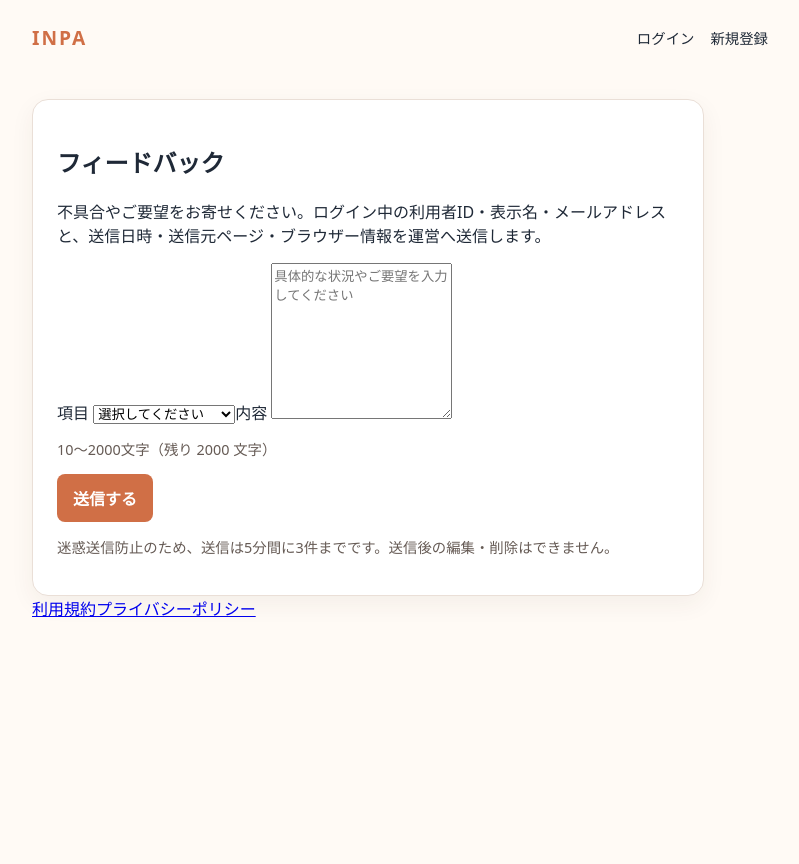
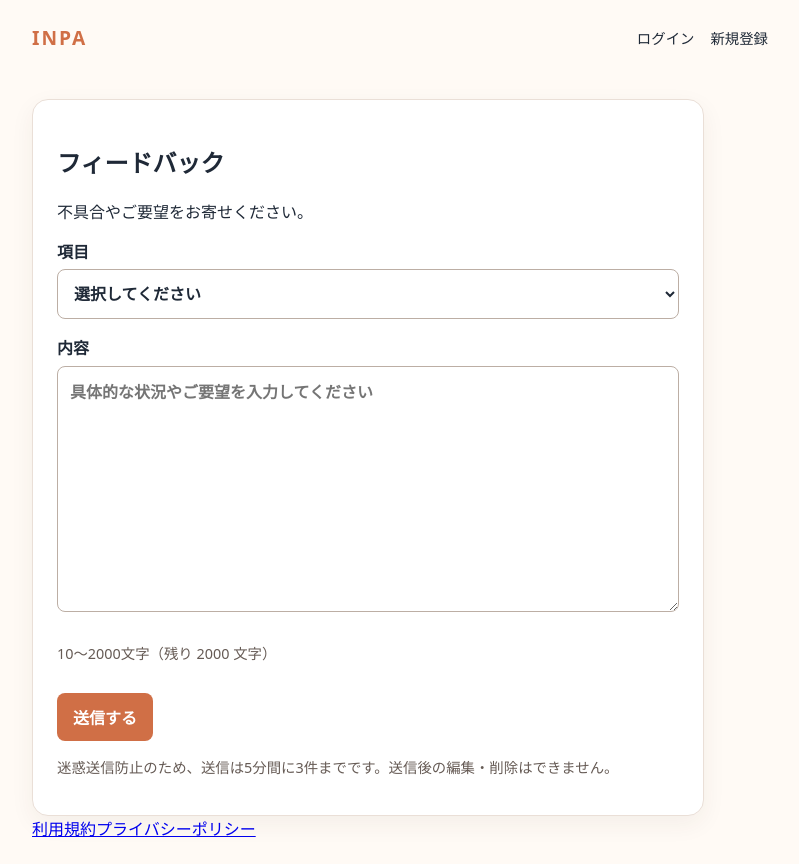
Before and after one commit to iorin0624/MFU, a Vue app in the folder inpa/frontend/: page /feedback in a window 1280 px wide. Shown: the whole page, without its empty margins (240-1039 px from the left). Before the commit the page ends 800 px from the top, so only its background shows below. Built offline with nearby package versions, Linux system fonts and the light colour scheme; no server answers.

Commit message:
Fix feedback form layout

```diff
--- a/inpa/frontend/src/views/FeedbackView.vue
+++ b/inpa/frontend/src/views/FeedbackView.vue
@@ -38,11 +38,11 @@ async function submit() {
 <template>
   <section class="panel">
     <h1>フィードバック</h1>
-    <p>不具合やご要望をお寄せください。ログイン中の利用者ID・表示名・メールアドレスと、送信日時・送信元ページ・ブラウザー情報を運営へ送信します。</p>
+    <p>不具合やご要望をお寄せください。</p>
     <p v-if="success" class="notice" role="status">{{ success }}</p>
     <p v-if="error" class="error" role="alert">{{ error }}</p>
-    <form @submit.prevent="submit">
-      <label>項目
+    <form class="form-stack" @submit.prevent="submit">
+      <label class="field">項目
         <select v-model="category" required>
           <option value="" disabled>選択してください</option>
           <option value="bug">不具合・エラー</option>
@@ -52,7 +52,7 @@ async function submit() {
           <option value="other">その他</option>
         </select>
       </label>
-      <label>内容
+      <label class="field">内容
         <textarea v-model="message" rows="10" minlength="10" maxlength="2000" required placeholder="具体的な状況やご要望を入力してください"></textarea>
       </label>
       <p class="helper">10〜2000文字（残り {{ remaining }} 文字）</p>
```
